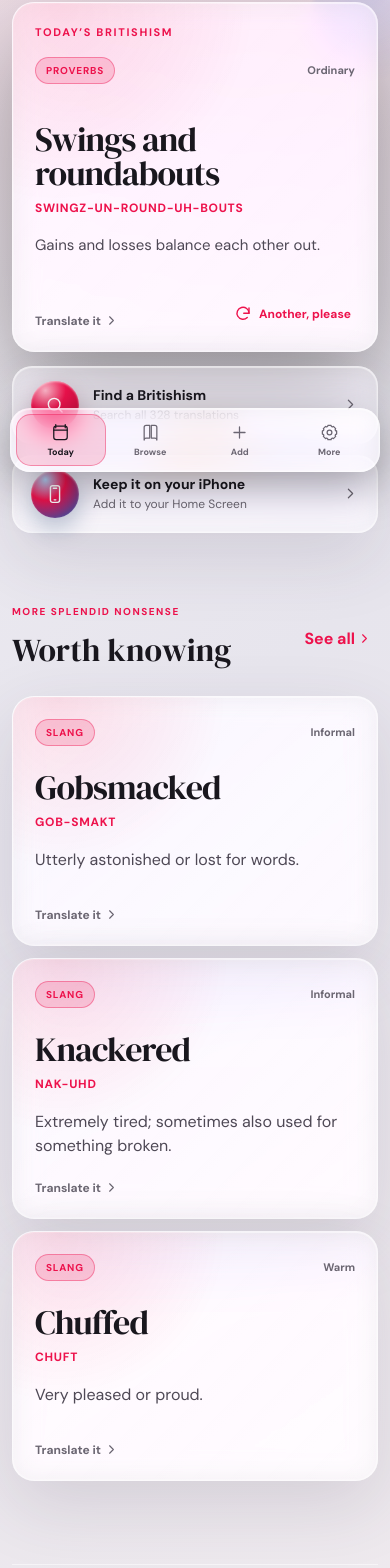
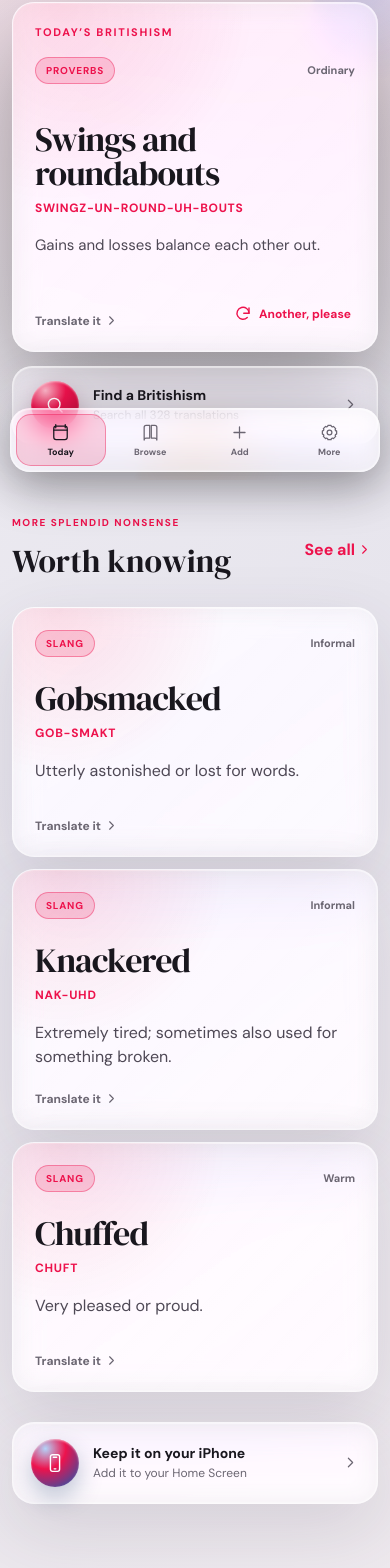
Before and after one commit to pauljwhite/tongue-and-cheek, a React (Vite) app: page / in a window 390 px wide. Shown: the part 364-1932 px from the top of the page. Built offline with nearby package versions, Linux system fonts and the light colour scheme.

Commit message:
Move install card to mobile page footer

```diff
--- a/scripts/verify-build.mjs
+++ b/scripts/verify-build.mjs
@@ -6,7 +6,7 @@ const cssName = assets.find((name) => name.endsWith('.css'))
 if (!cssName) throw new Error('Production build contains no CSS asset')
 
 const css = await readFile(join('dist/assets', cssName), 'utf8')
-for (const required of ['backdrop-filter:', '-webkit-backdrop-filter:', 'safe-area-inset-bottom', '--glass-a', '--settings-surface']) {
+for (const required of ['backdrop-filter:', '-webkit-backdrop-filter:', 'safe-area-inset-bottom', '--glass-a', '--settings-surface', '.mobile-install-cta']) {
   if (!css.includes(required)) throw new Error(`Built CSS is missing ${required}`)
 }
 
--- a/src/App.tsx
+++ b/src/App.tsx
@@ -113,7 +113,6 @@ function App() {
 
             <div className="quick-actions">
               <button className="glass-card" onClick={() => switchSection('browse')}><span className="action-orb"><Icon name="search" /></span><span><strong>Find a Britishism</strong><small>Search all {entries.length} translations</small></span><Icon name="chevron" /></button>
-              {!isStandalone && <button className="glass-card" onClick={() => setShowInstall(true)}><span className="action-orb action-orb--phone"><Icon name="phone" /></span><span><strong>Keep it on your iPhone</strong><small>Add it to your Home Screen</small></span><Icon name="chevron" /></button>}
             </div>
 
             <section className="taste-section">
@@ -122,6 +121,8 @@ function App() {
                 {entries.filter((entry) => entry.id !== today?.id).slice(0, 6).map((entry) => <EntryCard key={entry.id} entry={entry} onOpen={() => openEntry(entry)} />)}
               </div>
             </section>
+
+            {!isStandalone && <button className="mobile-install-cta glass-card" onClick={() => setShowInstall(true)}><span className="action-orb action-orb--phone"><Icon name="phone" /></span><span><strong>Keep it on your iPhone</strong><small>Add it to your Home Screen</small></span><Icon name="chevron" /></button>}
           </section>
         )}
 
--- a/src/styles.css
+++ b/src/styles.css
@@ -129,12 +129,14 @@ main { width: var(--page); margin: 0 auto; padding: 68px 0 90px; min-height: cal
 @keyframes pulse { to { background-position: -140% 0; } }
 
 .quick-actions { grid-column: 1 / -1; display: grid; grid-template-columns: 1fr 1fr; gap: 16px; margin-top: 28px; }
-.quick-actions > button { min-height: 84px; padding: 14px 18px; border-radius: 22px; color: var(--text); text-align: left; display: flex; align-items: center; gap: 14px; cursor: pointer; transition: transform .2s ease; }
-.quick-actions > button:hover { transform: translateY(-2px); }
-.quick-actions > button > span:nth-child(2) { min-width: 0; display: grid; gap: 3px; }
-.quick-actions strong { font-size: 14px; }
-.quick-actions small { color: var(--muted); font-size: 12px; }
-.quick-actions > button > svg { width: 17px; margin-left: auto; fill: none; stroke: var(--muted); stroke-width: 1.7; stroke-linecap: round; stroke-linejoin: round; }
+.quick-actions > button, .mobile-install-cta { min-height: 84px; padding: 14px 18px; border-radius: 22px; color: var(--text); text-align: left; align-items: center; gap: 14px; cursor: pointer; transition: transform .2s ease; }
+.quick-actions > button { display: flex; }
+.quick-actions > button:hover, .mobile-install-cta:hover { transform: translateY(-2px); }
+.quick-actions > button > span:nth-child(2), .mobile-install-cta > span:nth-child(2) { min-width: 0; display: grid; gap: 3px; }
+.quick-actions strong, .mobile-install-cta strong { font-size: 14px; }
+.quick-actions small, .mobile-install-cta small { color: var(--muted); font-size: 12px; }
+.quick-actions > button > svg, .mobile-install-cta > svg { width: 17px; margin-left: auto; fill: none; stroke: var(--muted); stroke-width: 1.7; stroke-linecap: round; stroke-linejoin: round; }
+.mobile-install-cta { display: none; }
 .action-orb { width: 48px; height: 48px; border-radius: 50%; flex: 0 0 auto; display: grid; place-items: center; color: white; background: radial-gradient(circle at 30% 20%,hsl(var(--accent-h) var(--accent-s) 84%),var(--accent) 40%,hsl(var(--accent-h) var(--accent-s) 38%)); box-shadow: inset 0 1px 2px rgba(255,255,255,.55), 0 10px 24px hsl(var(--accent-h) var(--accent-s) 20% / .28); }
 .action-orb--phone { --accent-h: 212; }
 .action-orb svg { width: 20px; height: 20px; fill: none; stroke: currentColor; stroke-width: 1.7; stroke-linecap: round; stroke-linejoin: round; }
@@ -296,6 +298,7 @@ footer button { margin-left: auto; border: 0; background: none; color: var(--mut
   .quick-actions { grid-template-columns: 1fr; gap: 11px; margin-top: 14px; }
   .quick-actions > button { min-height: 76px; border-radius: 20px; }
   .taste-section { margin-top: 72px; }
+  .mobile-install-cta { grid-column: 1 / -1; display: flex; width: 100%; margin-top: 30px; min-height: 82px; border-radius: 22px; }
   .section-heading { align-items: center; }
   .section-heading h2 { font-size: 32px; }
   .section-heading .eyebrow { font-size: 10px; }
```
